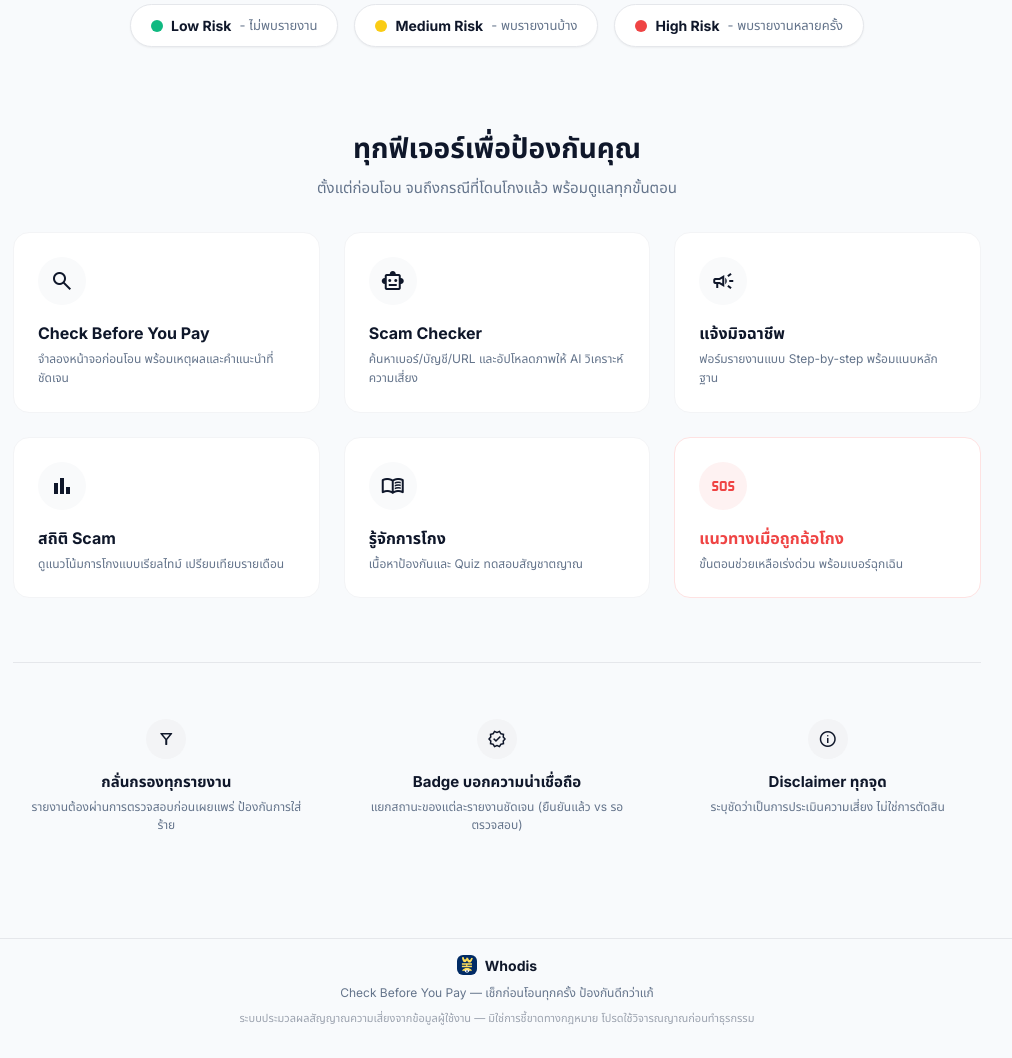
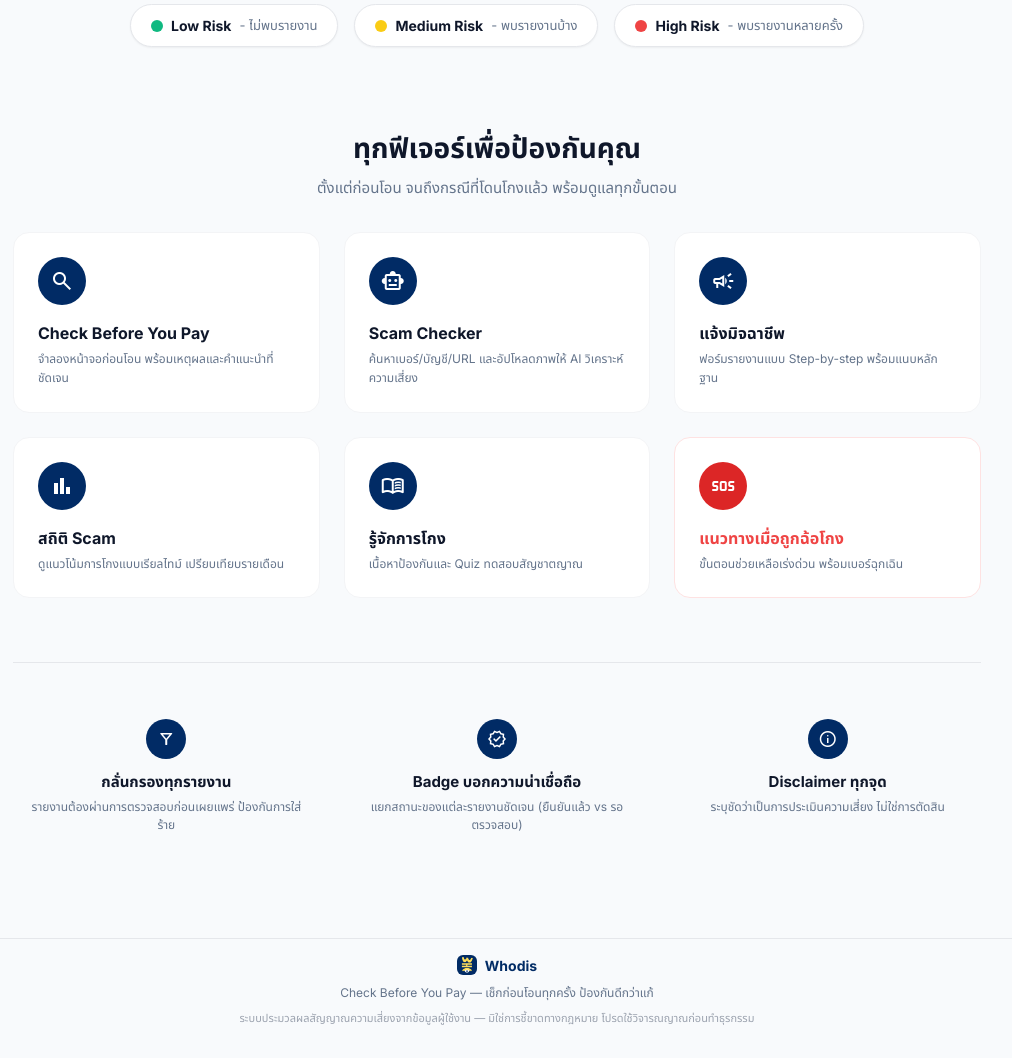
Before and after one commit to chaiyakhunwuttichai02-svg/whodis, a PHP site: page / in a window 1280 px wide. Shown: the part 665-1723 px from the top of the page, without its empty margins (143-1155 px from the left). Run offline with PHP 8.4, Linux system fonts and the light colour scheme; some libraries are stand-ins or nearby versions.

Commit message:
ui: update feature card icons to navy/red, trust pillars to navy, and footer brand text to logo blue across all pages

```diff
--- a/checker.html
+++ b/checker.html
@@ -140,7 +140,7 @@
         <div class="max-w-[1000px] mx-auto px-4 text-center">
             <div class="flex items-center justify-center gap-2 mb-2">
                 <img src="assets/logo.png" alt="Whodis" class="w-5 h-5 rounded-md object-cover shadow-2xs">
-                <span class="font-bold text-[14px] text-primary-text">Whodis</span>
+                <span class="font-bold text-[14px] text-[#012b65]">Whodis</span>
             </div>
             <p class="text-[12px] text-muted-text">Check Before You Pay — เช็กก่อนโอนทุกครั้ง ป้องกันดีกว่าแก้</p>
             <p class="text-[11px] text-gray-400 mt-2">ระบบประมวลผลสัญญาณความเสี่ยงจากข้อมูลผู้ใช้งาน — มิใช่การชี้ขาดทางกฎหมาย โปรดใช้วิจารณญาณก่อนทำธุรกรรม</p>
--- a/checker.php
+++ b/checker.php
@@ -75,7 +75,7 @@ include 'header.php';
     <div class="max-w-[1000px] mx-auto px-4 text-center">
         <div class="flex items-center justify-center gap-2 mb-2">
             <img src="assets/logo.png" alt="Whodis" class="w-5 h-5 rounded-md object-cover shadow-2xs">
-            <span class="font-bold text-[14px] text-primary-text">Whodis</span>
+            <span class="font-bold text-[14px] text-[#012b65]">Whodis</span>
         </div>
         <p class="text-[12px] text-muted-text">Check Before You Pay — เช็กก่อนโอนทุกครั้ง ป้องกันดีกว่าแก้</p>
         <p class="text-[11px] text-gray-400 mt-2">ระบบประมวลผลสัญญาณความเสี่ยงจากข้อมูลผู้ใช้งาน — มิใช่การชี้ขาดทางกฎหมาย โปรดใช้วิจารณญาณก่อนทำธุรกรรม</p>
--- a/emergency.html
+++ b/emergency.html
@@ -266,7 +266,7 @@
         <div class="max-w-[1000px] mx-auto px-4 text-center">
             <div class="flex items-center justify-center gap-2 mb-2">
                 <img src="assets/logo.png" alt="Whodis" class="w-5 h-5 rounded-md object-cover shadow-2xs">
-                <span class="font-bold text-[14px] text-primary-text">Whodis</span>
+                <span class="font-bold text-[14px] text-[#012b65]">Whodis</span>
             </div>
             <p class="text-[12px] text-muted-text">Check Before You Pay — เช็กก่อนโอนทุกครั้ง ป้องกันดีกว่าแก้</p>
         </div>
--- a/emergency.php
+++ b/emergency.php
@@ -156,7 +156,7 @@ include 'header.php';
     <div class="max-w-[1000px] mx-auto px-4 text-center">
         <div class="flex items-center justify-center gap-2 mb-2">
             <img src="assets/logo.png" alt="Whodis" class="w-5 h-5 rounded-md object-cover shadow-2xs">
-            <span class="font-bold text-[14px] text-primary-text">Whodis</span>
+            <span class="font-bold text-[14px] text-[#012b65]">Whodis</span>
         </div>
         <p class="text-[12px] text-muted-text">Check Before You Pay — เช็กก่อนโอนทุกครั้ง ป้องกันดีกว่าแก้</p>
     </div>
--- a/forgot_password.html
+++ b/forgot_password.html
@@ -144,7 +144,7 @@
         <div class="max-w-[1000px] mx-auto px-4 text-center">
             <div class="flex items-center justify-center gap-2 mb-2">
                 <img src="assets/logo.png" alt="Whodis" class="w-5 h-5 rounded-md object-cover shadow-2xs">
-                <span class="font-bold text-[14px] text-primary-text">Whodis</span>
+                <span class="font-bold text-[14px] text-[#012b65]">Whodis</span>
             </div>
             <p class="text-[12px] text-muted-text">Check Before You Pay — เช็กก่อนโอนทุกครั้ง ป้องกันดีกว่าแก้</p>
         </div>
--- a/forgot_password.php
+++ b/forgot_password.php
@@ -93,7 +93,7 @@ include 'header.php';
     <div class="max-w-[1000px] mx-auto px-4 text-center">
         <div class="flex items-center justify-center gap-2 mb-2">
             <img src="assets/logo.png" alt="Whodis" class="w-5 h-5 rounded-md object-cover shadow-2xs">
-            <span class="font-bold text-[14px] text-primary-text">Whodis</span>
+            <span class="font-bold text-[14px] text-[#012b65]">Whodis</span>
         </div>
         <p class="text-[12px] text-muted-text">Check Before You Pay — เช็กก่อนโอนทุกครั้ง ป้องกันดีกว่าแก้</p>
     </div>
--- a/index.php
+++ b/index.php
@@ -111,43 +111,43 @@ include 'header.php';
 
         <div class="grid grid-cols-1 sm:grid-cols-2 md:grid-cols-3 gap-4 md:gap-6">
             <a href="index.php" class="bg-white border border-gray-100 p-6 rounded-2xl hover:shadow-soft transition-all group">
-                <div class="w-12 h-12 bg-gray-50 rounded-full flex items-center justify-center mb-4 group-hover:bg-gray-100">
-                    <span class="material-symbols-outlined text-primary-text">search</span>
+                <div class="w-12 h-12 bg-[#012b65] text-white rounded-full flex items-center justify-center mb-4 shadow-2xs group-hover:scale-105 transition-transform">
+                    <span class="material-symbols-outlined text-white">search</span>
                 </div>
                 <h3 class="font-bold text-[16px] mb-1">Check Before You Pay</h3>
                 <p class="text-[12px] text-muted-text leading-relaxed">จำลองหน้าจอก่อนโอน พร้อมเหตุผลและคำแนะนำที่ชัดเจน</p>
             </a>
             <a href="checker.php" class="bg-white border border-gray-100 p-6 rounded-2xl hover:shadow-soft transition-all group">
-                <div class="w-12 h-12 bg-gray-50 rounded-full flex items-center justify-center mb-4 group-hover:bg-gray-100">
-                    <span class="material-symbols-outlined text-primary-text">smart_toy</span>
+                <div class="w-12 h-12 bg-[#012b65] text-white rounded-full flex items-center justify-center mb-4 shadow-2xs group-hover:scale-105 transition-transform">
+                    <span class="material-symbols-outlined text-white">smart_toy</span>
                 </div>
                 <h3 class="font-bold text-[16px] mb-1">Scam Checker</h3>
                 <p class="text-[12px] text-muted-text leading-relaxed">ค้นหาเบอร์/บัญชี/URL และอัปโหลดภาพให้ AI วิเคราะห์ความเสี่ยง</p>
             </a>
             <a href="report.php" class="bg-white border border-gray-100 p-6 rounded-2xl hover:shadow-soft transition-all group">
-                <div class="w-12 h-12 bg-gray-50 rounded-full flex items-center justify-center mb-4 group-hover:bg-gray-100">
-                    <span class="material-symbols-outlined text-primary-text">campaign</span>
+                <div class="w-12 h-12 bg-[#012b65] text-white rounded-full flex items-center justify-center mb-4 shadow-2xs group-hover:scale-105 transition-transform">
+                    <span class="material-symbols-outlined text-white">campaign</span>
                 </div>
                 <h3 class="font-bold text-[16px] mb-1">แจ้งมิจฉาชีพ</h3>
                 <p class="text-[12px] text-muted-text leading-relaxed">ฟอร์มรายงานแบบ Step-by-step พร้อมแนบหลักฐาน</p>
             </a>
             <a href="stats.php" class="bg-white border border-gray-100 p-6 rounded-2xl hover:shadow-soft transition-all group">
-                <div class="w-12 h-12 bg-gray-50 rounded-full flex items-center justify-center mb-4 group-hover:bg-gray-100">
-                    <span class="material-symbols-outlined text-primary-text">bar_chart</span>
+                <div class="w-12 h-12 bg-[#012b65] text-white rounded-full flex items-center justify-center mb-4 shadow-2xs group-hover:scale-105 transition-transform">
+                    <span class="material-symbols-outlined text-white">bar_chart</span>
                 </div>
                 <h3 class="font-bold text-[16px] mb-1">สถิติ Scam</h3>
                 <p class="text-[12px] text-muted-text leading-relaxed">ดูแนวโน้มการโกงแบบเรียลไทม์ เปรียบเทียบรายเดือน</p>
             </a>
             <a href="knowledge.php" class="bg-white border border-gray-100 p-6 rounded-2xl hover:shadow-soft transition-all group">
-                <div class="w-12 h-12 bg-gray-50 rounded-full flex items-center justify-center mb-4 group-hover:bg-gray-100">
-                    <span class="material-symbols-outlined text-primary-text">menu_book</span>
+                <div class="w-12 h-12 bg-[#012b65] text-white rounded-full flex items-center justify-center mb-4 shadow-2xs group-hover:scale-105 transition-transform">
+                    <span class="material-symbols-outlined text-white">menu_book</span>
                 </div>
                 <h3 class="font-bold text-[16px] mb-1">รู้จักการโกง</h3>
                 <p class="text-[12px] text-muted-text leading-relaxed">เนื้อหาป้องกันและ Quiz ทดสอบสัญชาตญาณ</p>
             </a>
             <a href="emergency.php" class="bg-white border border-red-100 p-6 rounded-2xl hover:shadow-soft transition-all group">
-                <div class="w-12 h-12 bg-red-50 rounded-full flex items-center justify-center mb-4 group-hover:bg-red-100">
-                    <span class="material-symbols-outlined text-danger">sos</span>
+                <div class="w-12 h-12 bg-red-600 text-white rounded-full flex items-center justify-center mb-4 shadow-2xs group-hover:scale-105 transition-transform">
+                    <span class="material-symbols-outlined text-white">sos</span>
                 </div>
                 <h3 class="font-bold text-danger text-[16px] mb-1">แนวทางเมื่อถูกฉ้อโกง</h3>
                 <p class="text-[12px] text-muted-text leading-relaxed">ขั้นตอนช่วยเหลือเร่งด่วน พร้อมเบอร์ฉุกเฉิน</p>
@@ -157,22 +157,22 @@ include 'header.php';
         <!-- 3 ฟีเจอร์ย่อยด้านล่างสุด -->
         <div class="grid grid-cols-1 sm:grid-cols-3 gap-6 mt-16 mb-10 pt-10 border-t border-gray-200">
             <div class="text-center p-4">
-                <div class="w-10 h-10 mx-auto bg-gray-100 rounded-full flex items-center justify-center mb-3">
-                    <span class="material-symbols-outlined text-primary-text text-[20px]">filter_alt</span>
+                <div class="w-10 h-10 mx-auto bg-[#012b65] text-white rounded-full flex items-center justify-center mb-3 shadow-2xs">
+                    <span class="material-symbols-outlined text-white text-[20px]">filter_alt</span>
                 </div>
                 <h4 class="font-bold text-[15px] mb-1">กลั่นกรองทุกรายงาน</h4>
                 <p class="text-[12px] text-muted-text">รายงานต้องผ่านการตรวจสอบก่อนเผยแพร่ ป้องกันการใส่ร้าย</p>
             </div>
             <div class="text-center p-4">
-                <div class="w-10 h-10 mx-auto bg-gray-100 rounded-full flex items-center justify-center mb-3">
-                    <span class="material-symbols-outlined text-primary-text text-[20px]">verified</span>
+                <div class="w-10 h-10 mx-auto bg-[#012b65] text-white rounded-full flex items-center justify-center mb-3 shadow-2xs">
+                    <span class="material-symbols-outlined text-white text-[20px]">verified</span>
                 </div>
                 <h4 class="font-bold text-[15px] mb-1">Badge บอกความน่าเชื่อถือ</h4>
                 <p class="text-[12px] text-muted-text">แยกสถานะของแต่ละรายงานชัดเจน (ยืนยันแล้ว vs รอตรวจสอบ)</p>
             </div>
             <div class="text-center p-4">
-                <div class="w-10 h-10 mx-auto bg-gray-100 rounded-full flex items-center justify-center mb-3">
-                    <span class="material-symbols-outlined text-primary-text text-[20px]">info</span>
+                <div class="w-10 h-10 mx-auto bg-[#012b65] text-white rounded-full flex items-center justify-center mb-3 shadow-2xs">
+                    <span class="material-symbols-outlined text-white text-[20px]">info</span>
                 </div>
                 <h4 class="font-bold text-[15px] mb-1">Disclaimer ทุกจุด</h4>
                 <p class="text-[12px] text-muted-text">ระบุชัดว่าเป็นการประเมินความเสี่ยง ไม่ใช่การตัดสิน</p>
@@ -239,7 +239,7 @@ include 'header.php';
     <div class="max-w-[1000px] mx-auto px-4 text-center">
         <div class="flex items-center justify-center gap-2 mb-2">
             <img src="assets/logo.png" alt="Whodis" class="w-5 h-5 rounded-md object-cover shadow-2xs">
-            <span class="font-bold text-[14px] text-primary-text">Whodis</span>
+            <span class="font-bold text-[14px] text-[#012b65]">Whodis</span>
         </div>
         <p class="text-[12px] text-muted-text">Check Before You Pay — เช็กก่อนโอนทุกครั้ง ป้องกันดีกว่าแก้</p>
         <p class="text-[11px] text-gray-400 mt-2">ระบบประมวลผลสัญญาณความเสี่ยงจากข้อมูลผู้ใช้งาน — มิใช่การชี้ขาดทางกฎหมาย โปรดใช้วิจารณญาณก่อนทำธุรกรรม</p>
--- a/knowledge.html
+++ b/knowledge.html
@@ -374,7 +374,7 @@
         <div class="max-w-[1000px] mx-auto px-4 text-center">
             <div class="flex items-center justify-center gap-2 mb-2">
                 <img src="assets/logo.png" alt="Whodis" class="w-5 h-5 rounded-md object-cover shadow-2xs">
-                <span class="font-bold text-[14px] text-primary-text">Whodis</span>
+                <span class="font-bold text-[14px] text-[#012b65]">Whodis</span>
             </div>
             <p class="text-[12px] text-muted-text">Check Before You Pay — เช็กก่อนโอนทุกครั้ง ป้องกันดีกว่าแก้</p>
         </div>
--- a/knowledge.php
+++ b/knowledge.php
@@ -339,7 +339,7 @@ include 'header.php';
     <div class="max-w-[1000px] mx-auto px-4 text-center">
         <div class="flex items-center justify-center gap-2 mb-2">
             <img src="assets/logo.png" alt="Whodis" class="w-5 h-5 rounded-md object-cover shadow-2xs">
-            <span class="font-bold text-[14px] text-primary-text">Whodis</span>
+            <span class="font-bold text-[14px] text-[#012b65]">Whodis</span>
         </div>
         <p class="text-[12px] text-muted-text">Check Before You Pay — เช็กก่อนโอนทุกครั้ง ป้องกันดีกว่าแก้</p>
     </div>
--- a/login.html
+++ b/login.html
@@ -178,7 +178,7 @@
         <div class="max-w-[1000px] mx-auto px-4 text-center">
             <div class="flex items-center justify-center gap-2 mb-2">
                 <img src="assets/logo.png" alt="Whodis" class="w-5 h-5 rounded-md object-cover shadow-2xs">
-                <span class="font-bold text-[14px] text-primary-text">Whodis</span>
+                <span class="font-bold text-[14px] text-[#012b65]">Whodis</span>
             </div>
             <p class="text-[12px] text-muted-text">Check Before You Pay — เช็กก่อนโอนทุกครั้ง ป้องกันดีกว่าแก้</p>
         </div>
--- a/register.html
+++ b/register.html
@@ -122,7 +122,7 @@
         <div class="max-w-[1000px] mx-auto px-4 text-center">
             <div class="flex items-center justify-center gap-2 mb-2">
                 <img src="assets/logo.png" alt="Whodis" class="w-5 h-5 rounded-md object-cover shadow-2xs">
-                <span class="font-bold text-[14px] text-primary-text">Whodis</span>
+                <span class="font-bold text-[14px] text-[#012b65]">Whodis</span>
             </div>
             <p class="text-[12px] text-muted-text">Check Before You Pay — เช็กก่อนโอนทุกครั้ง ป้องกันดีกว่าแก้</p>
         </div>
--- a/register.php
+++ b/register.php
@@ -116,7 +116,7 @@ include 'header.php';
     <div class="max-w-[1000px] mx-auto px-4 text-center">
         <div class="flex items-center justify-center gap-2 mb-2">
             <img src="assets/logo.png" alt="Whodis" class="w-5 h-5 rounded-md object-cover shadow-2xs">
-            <span class="font-bold text-[14px] text-primary-text">Whodis</span>
+            <span class="font-bold text-[14px] text-[#012b65]">Whodis</span>
         </div>
         <p class="text-[12px] text-muted-text">Check Before You Pay — เช็กก่อนโอนทุกครั้ง ป้องกันดีกว่าแก้</p>
     </div>
--- a/report.html
+++ b/report.html
@@ -337,7 +337,7 @@
         <div class="max-w-[1000px] mx-auto px-4 text-center">
             <div class="flex items-center justify-center gap-2 mb-2">
                 <img src="assets/logo.png" alt="Whodis" class="w-5 h-5 rounded-md object-cover shadow-2xs">
-                <span class="font-bold text-[14px] text-primary-text">Whodis</span>
+                <span class="font-bold text-[14px] text-[#012b65]">Whodis</span>
             </div>
             <p class="text-[12px] text-muted-text">Check Before You Pay — เช็กก่อนโอนทุกครั้ง ป้องกันดีกว่าแก้</p>
         </div>
--- a/report.php
+++ b/report.php
@@ -329,7 +329,7 @@ include 'header.php';
     <div class="max-w-[1000px] mx-auto px-4 text-center">
         <div class="flex items-center justify-center gap-2 mb-2">
             <img src="assets/logo.png" alt="Whodis" class="w-5 h-5 rounded-md object-cover shadow-2xs">
-            <span class="font-bold text-[14px] text-primary-text">Whodis</span>
+            <span class="font-bold text-[14px] text-[#012b65]">Whodis</span>
         </div>
         <p class="text-[12px] text-muted-text">Check Before You Pay — เช็กก่อนโอนทุกครั้ง ป้องกันดีกว่าแก้</p>
     </div>
--- a/stats.html
+++ b/stats.html
@@ -172,7 +172,7 @@
         <div class="max-w-[1000px] mx-auto px-4 text-center">
             <div class="flex items-center justify-center gap-2 mb-2">
                 <img src="assets/logo.png" alt="Whodis" class="w-5 h-5 rounded-md object-cover shadow-2xs">
-                <span class="font-bold text-[14px] text-primary-text">Whodis</span>
+                <span class="font-bold text-[14px] text-[#012b65]">Whodis</span>
             </div>
             <p class="text-[12px] text-muted-text">Check Before You Pay — เช็กก่อนโอนทุกครั้ง ป้องกันดีกว่าแก้</p>
         </div>
--- a/stats.php
+++ b/stats.php
@@ -207,7 +207,7 @@ include 'header.php';
     <div class="max-w-[1000px] mx-auto px-4 text-center">
         <div class="flex items-center justify-center gap-2 mb-2">
             <img src="assets/logo.png" alt="Whodis" class="w-5 h-5 rounded-md object-cover shadow-2xs">
-            <span class="font-bold text-[14px] text-primary-text">Whodis</span>
+            <span class="font-bold text-[14px] text-[#012b65]">Whodis</span>
         </div>
         <p class="text-[12px] text-muted-text">Check Before You Pay — เช็กก่อนโอนทุกครั้ง ป้องกันดีกว่าแก้</p>
     </div>
```
Also changed, not shown: index.html (+19 -19 lines).
